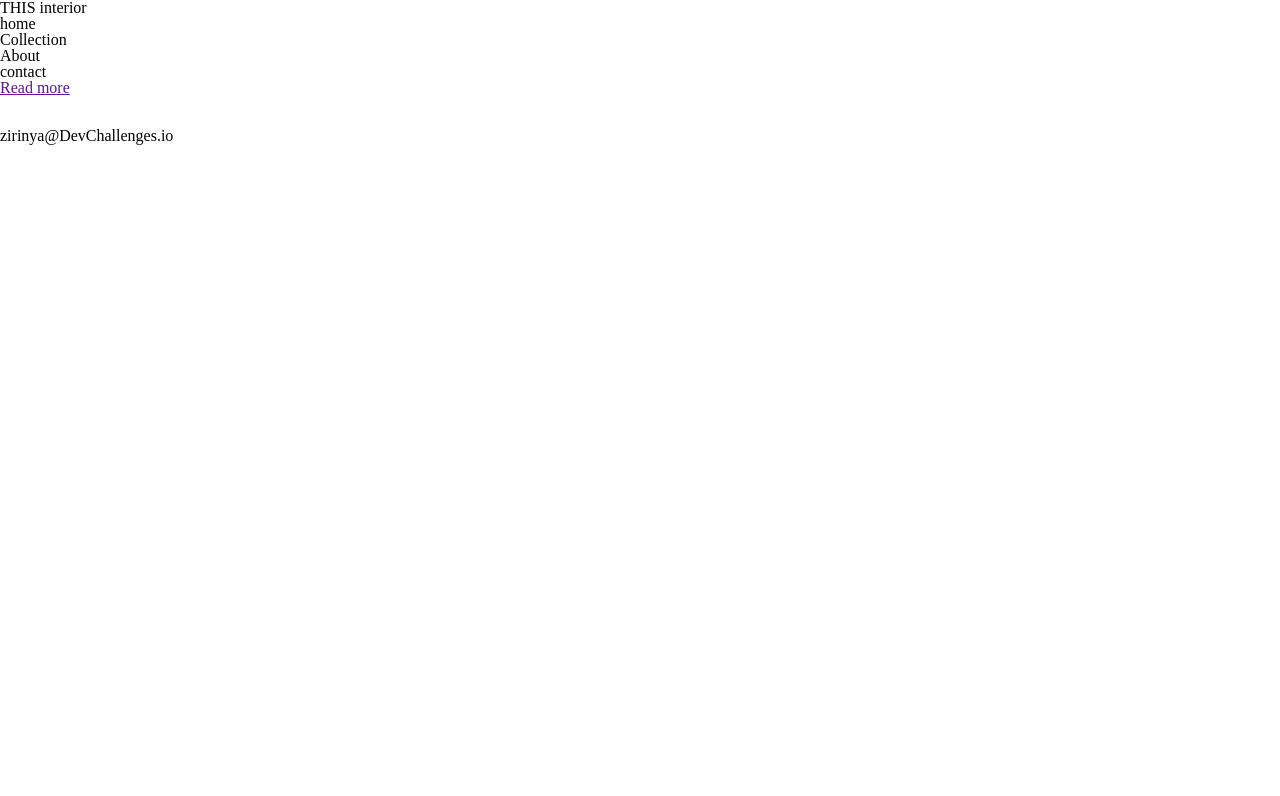
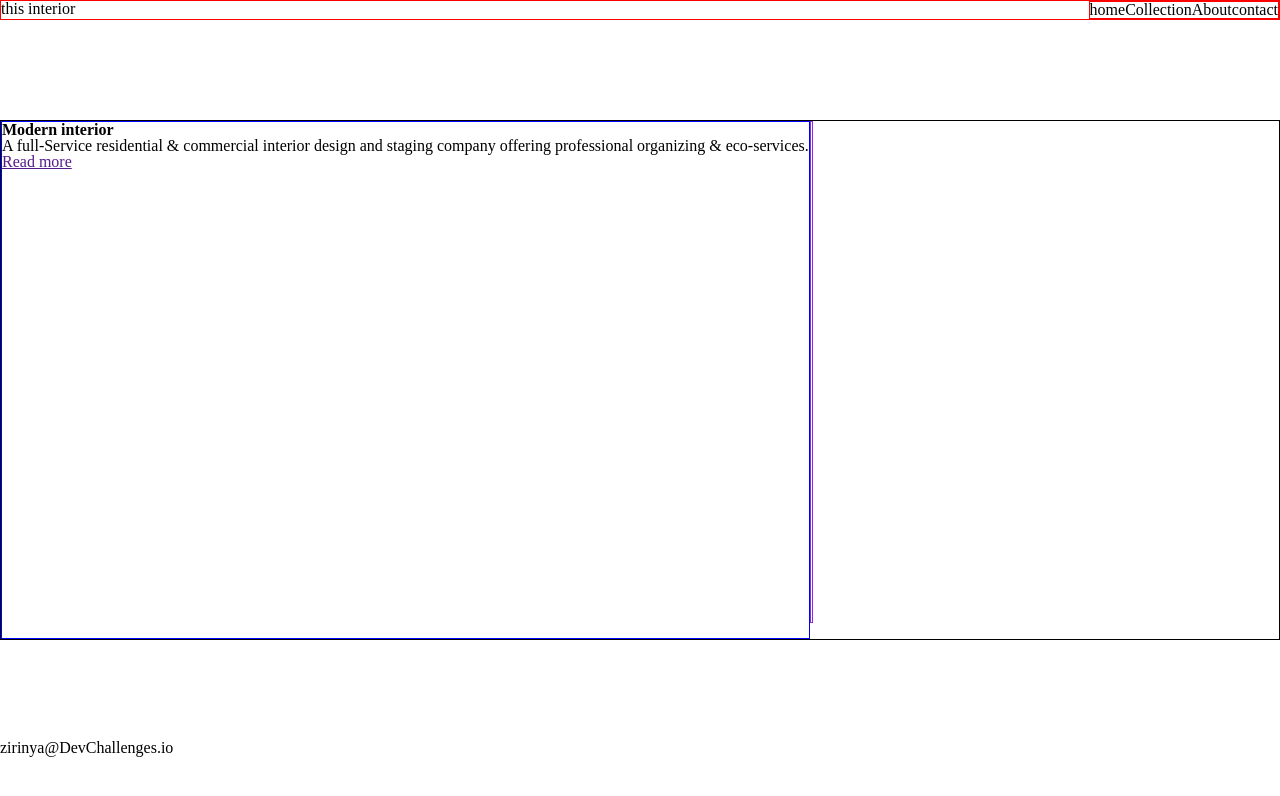
Before and after one commit to zirinya/devchallenges, a plain HTML site: page InteriorConsultant/index.html in a window 1280 px wide. Drawn offline with Linux system fonts and the light colour scheme.

Commit message:
abit for today

```diff
--- a/InteriorConsultant/index.html
+++ b/InteriorConsultant/index.html
@@ -10,8 +10,8 @@
 
 <body>
     <header>
-        <div class="logo">THIS interior</div>
         <nav>
+            <div class="logo">this interior</div>
             <ul>
                 <li>home</li>
                 <li>Collection</li>
@@ -21,30 +21,21 @@
         </nav>
     </header>
     <main>
-
         <div class="content-wrapper">
             <div class="content-paragraph">
-        <h1></h1>
-        <p></p>
-        <a href="">Read more </a>
+                <h1>Modern interior</h1>
+                <p>A full-Service residential & commercial interior design and staging company offering professional
+                    organizing & eco-services.</p> <a href="">Read more </a>
             </div>
             <div class="content-interior">
-<div class="interior">
-    <img src="" alt="" srcset="">
-</div>
+                <div class="interior"> <img src="" alt="" srcset=""> </div>
                 <div class="content-opinion">
                     <div class="wrapper">
-    <div class="profile-img"><img src="" alt="">
-    </div></div>
-
+                        <div class="profile-img"><img src="" alt=""> </div>
                     </div>
-
                 </div>
-
-
             </div>
-
-
+        </div>
     </main>
     <footer>zirinya@DevChallenges.io</footer>
 </body>
--- a/InteriorConsultant/style.css
+++ b/InteriorConsultant/style.css
@@ -90,3 +90,36 @@ hr {
 input, select {
     vertical-align:middle;
 }
+nav{
+    border:1px solid red;
+ display: flex;
+ justify-content: space-between;
+}
+nav > ul{
+    border: 1px solid red;
+    display: flex;
+}
+main{
+    height: 90vh;
+display: flex;
+
+justify-content: center;
+align-items: center;
+}
+.content-wrapper{
+    width: 100%;
+    border: 1px solid ;display: flex;
+}
+.content-paragraph{
+    border: 1px solid blue;
+}
+.content-interior{
+
+
+}
+.content-interior .interior{
+    height: 500px;
+    width: 60%;
+    border: 1px solid green;
+    border:1px solid blueviolet;
+}
```
Lines whose indentation alone changed are shown as unchanged.
